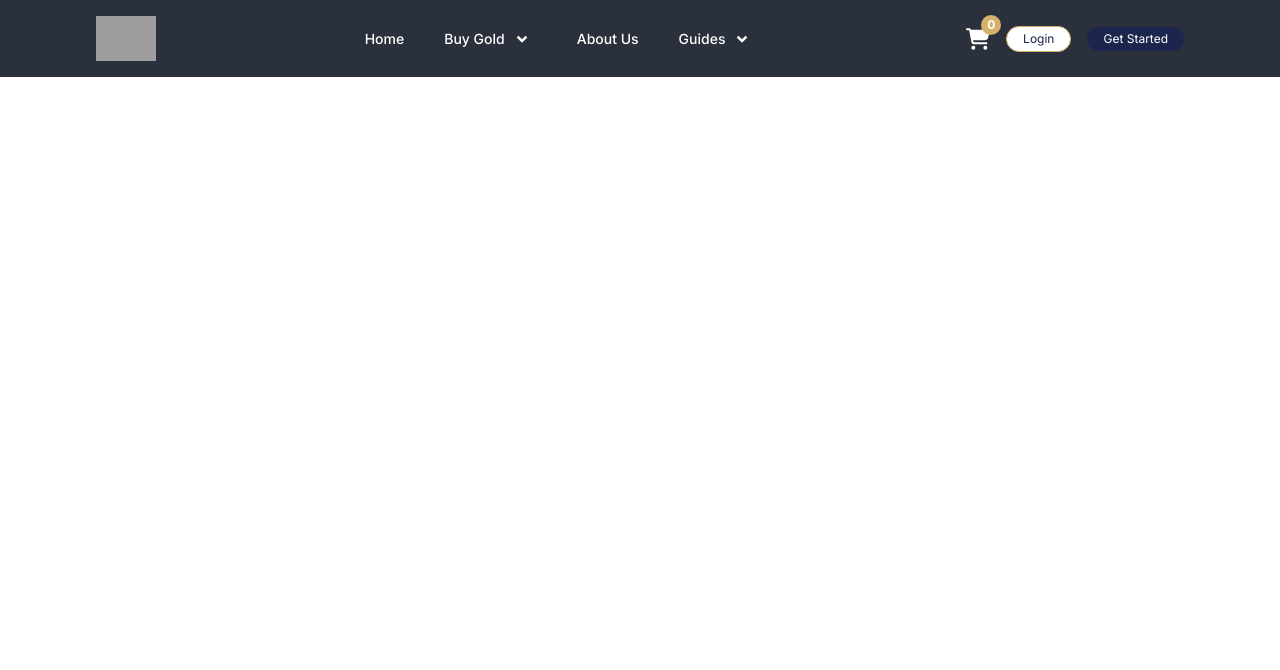
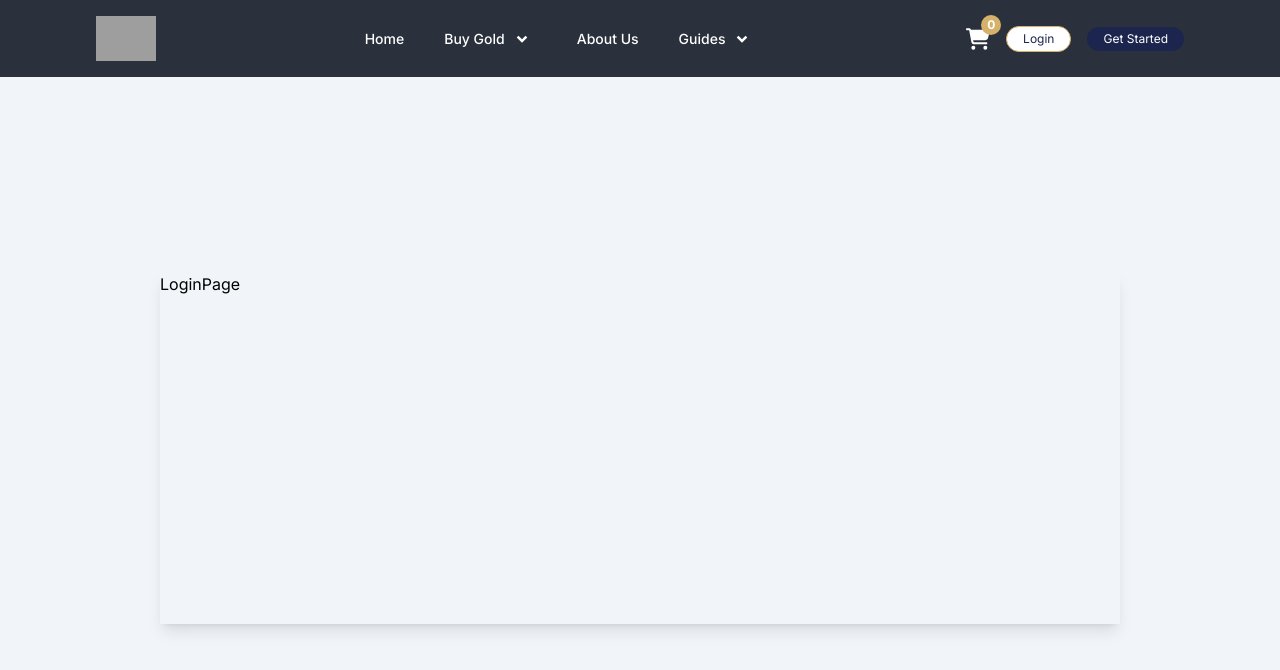
Before and after one commit to Dukia-Gold/dukia-fe-next-ty-1, a Next.js app: page /register in a window 1280 px wide. Shown: the top 670 px of the page. Built offline with nearby package versions, Linux system fonts and the light colour scheme; grey boxes are pictures that could not be loaded.

Commit message:
Minor test

```diff
--- a/app/register/page.tsx
+++ b/app/register/page.tsx
@@ -1,6 +1,11 @@
 const RegisterPage = () => {
   return (
-    <div>RegisterPage</div>
+    <main className="h-screen bg-[#f1f5f9] pt-24 flex flex-col justify-center items-center">
+      <div className="w-[75%] h-[50%] shadow-lg">
+        <div>LoginPage</div>
+        <form action=""></form>
+      </div>
+    </main>
   )
 }
 
```
